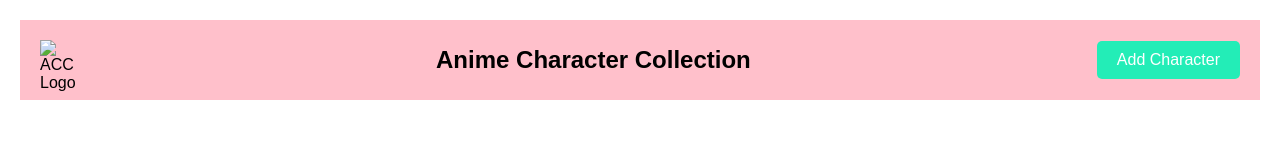
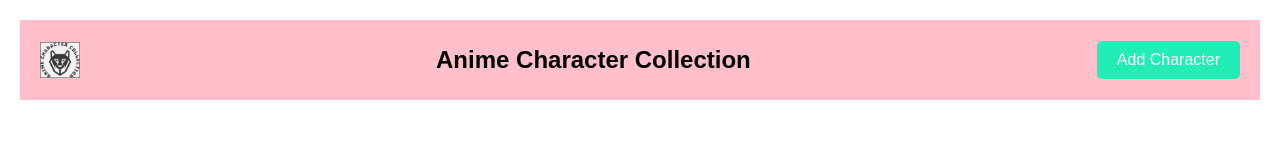
Before and after one commit to DDDDDhn/hden6421-tracker, a website: page public/index.html in a window 1280 px wide. Drawn offline with Linux system fonts and the light colour scheme.

Commit message:
try to fix the problem that the LOGO can't display

```diff
--- a/public/index.html
+++ b/public/index.html
@@ -9,7 +9,7 @@
 <body>
   <div class="navbar">
     <div class="logo">
-      <img src="acclogo.png" alt="ACC Logo" />
+      <img src="../IMAGE/acclogo.png" alt="ACC Logo" />
     </div>
     <h1>Anime Character Collection</h1>
     <button id="addCharacterBtn">Add Character</button>
```
Also changed, not shown: IMAGE/acclogo.png (renamed from resource/acclogo.png).
